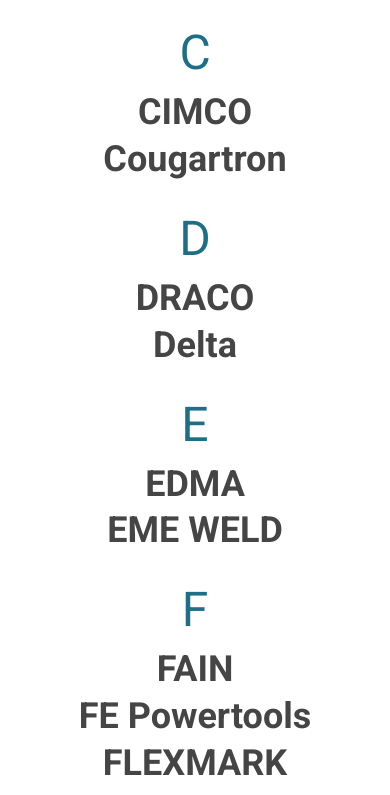
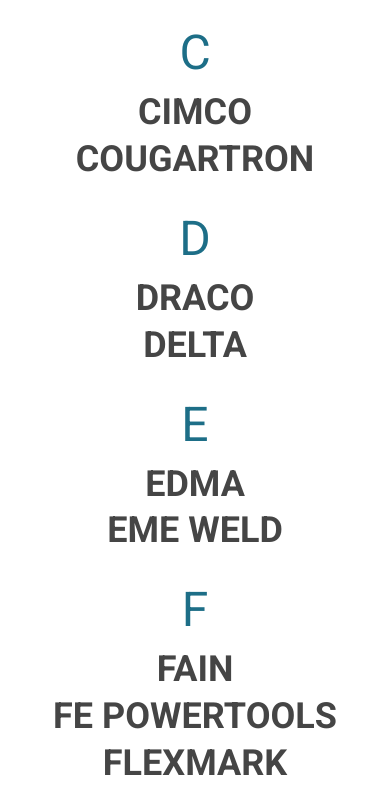
Before and after one commit to webmanufactory/omadapro, a plain HTML site: page index.html in a window 390 px wide. Shown: the part 778-1573 px from the top of the page. Drawn offline with nearby package versions, Linux system fonts and the light colour scheme.

Commit message:
адаптировал элементы фильтра

```diff
--- a/style.css
+++ b/style.css
@@ -937,13 +937,22 @@
     }
 }
 @media screen and (max-width: 480px) {
+    .element-item {
+        width: 100%;
+    }
     .brand__letter,
     .brand__letter ul {
         display: flex;
+        flex-wrap: ;
         flex-direction: column;
         align-items: center;
     }
-    .element-item {
-        width: 100%;
+    .brand__link:link,
+    .brand__link:visited,
+    .brand__link:focus,
+    .brand__link:hover {
+        text-transform: uppercase;
+        text-align: center;
+        display: inline-block;
     }
 }
```
